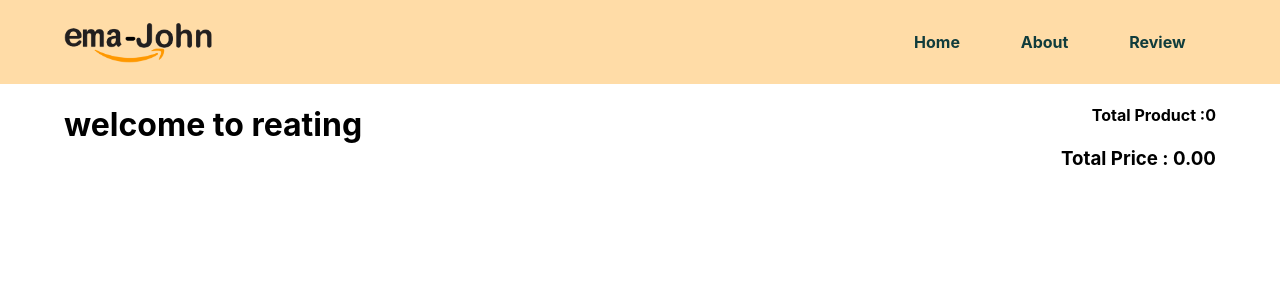
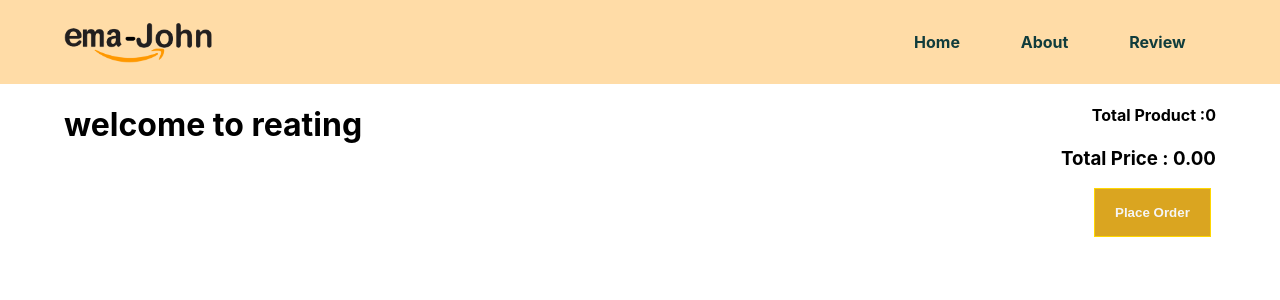
Before and after one commit to Afzzal-Mahmud/simple-fuctional-shopping-website, a React (Create React App) app: page /review in a window 1280 px wide. Shown: the top 300 px of the page. Built offline with nearby package versions, Linux system fonts and the light colour scheme.

Commit message:
add thumbsUp component and remove all data when place order

```diff
--- a/src/App.js
+++ b/src/App.js
@@ -3,7 +3,7 @@ import './App.css';
 import Header from './Components/Header/Header';
 import Hero from './Components/Hero/Hero';
 import Review from './Components/Review/Review';
-
+import ThumbsUp from "../src/Components/Thumbsup/ThumbsUp"
 
 function App() {
   return (
@@ -14,6 +14,7 @@ function App() {
           <Route path="/" exact component={Hero}></Route>
           <Route path="/hero" component={Hero}></Route>
           <Route path="/review" component={Review}></Route>
+          <Route path="/thumbsup" component={ThumbsUp}></Route>
         </Switch>
       </Router>
     </div>
--- a/src/Components/Cart/Cart.js
+++ b/src/Components/Cart/Cart.js
@@ -14,6 +14,7 @@ function Cart(props) {
         <>
             <h4>Total Product :{totalQuantity} </h4>
             <h3>Total Price : {total.toFixed(2)}</h3>
+            {props.children}
         </>
     )
 }
--- a/src/Components/Hero/Hero.js
+++ b/src/Components/Hero/Hero.js
@@ -1,4 +1,5 @@
 import React, { useEffect, useState } from "react";
+import { Link, NavLink } from "react-router-dom";
 import { getDataFromStorage, storeData as storeDataToLocalStorage } from "../../Data/localStorage";
 import Cart from "../Cart/Cart";
 import Product from "../Product/Product";
@@ -52,7 +53,7 @@ function Hero() {
         const searchProduct = e.target.value;
         const matchedProduct = products.filter(product =>
             product.name.toLowerCase().includes(searchProduct.toLowerCase()))
-            console.log('from line 55 default array length is 81 thats why it show the all result',matchedProduct.length)
+            // console.log('from line 55 default array length is 81 thats why it show the all result',matchedProduct.length)
         setMatchedResult(matchedProduct)
     }
 
@@ -72,7 +73,11 @@ function Hero() {
                 }
             </div>
             <div className="cart-item">
-                <Cart carts={cart}></Cart>
+                <Cart carts={cart}>
+                    <NavLink style={{textDecoration:"none"}} to="./review">
+                        <button style={{marginLeft:"67px"}} className="cart-btn">Review Order</button>
+                    </NavLink>
+                </Cart>
             </div>
         </div>
        </>
--- a/src/Components/Review/Review.js
+++ b/src/Components/Review/Review.js
@@ -1,4 +1,5 @@
 import React from "react";
+import { useHistory } from "react-router";
 import { removeFromDb } from "../../Data/localStorage";
 import getProduct from "../../Js/loadData";
 import useCart from "../../Js/useCart";
@@ -8,12 +9,20 @@ import ReviewProduct from "./ReviewProduct";
 function Review() {
     const [products] = getProduct()
     const [cart,setCart] = useCart(products)
-
+    const history = useHistory()
     //btn for remove to cart
     const removeItem = (key)=>{
         const newCart = cart.filter(product => product.key !==key);
         setCart(newCart)
         removeFromDb(key)
+    }
+
+    const placeOrder = ()=>{
+        //using setCart hook we remove the shopping data from ui
+        //also remove from local storage and go to ThumbsUp components
+        setCart([])
+        localStorage.removeItem('shopping-cart');
+        history.push("/thumbsup")
     }
 
     return (
@@ -29,7 +38,12 @@ function Review() {
          }
         </div>
         <div className="cart-item">
-            <Cart carts={cart}></Cart>
+            <Cart carts={cart}>
+                <button
+                style={{marginLeft:"70px"}}
+                className="cart-btn"
+                onClick={placeOrder}>Place Order</button>
+            </Cart>
         </div>
     </div>
     )
--- /dev/null
+++ b/src/Components/Thumbsup/ThumbsUp.js
@@ -0,0 +1,12 @@
+import React from "react";
+import thumbsupImg from "../../Images/giphy.gif";
+
+function ThumbsUp() {
+    return (
+        <div style={{textAlign:"center"}}>
+            <img src={thumbsupImg} alt="" />
+        </div>
+    )
+}
+
+export default ThumbsUp;
```
Also changed, not shown: src/Images/giphy.gif (added).
